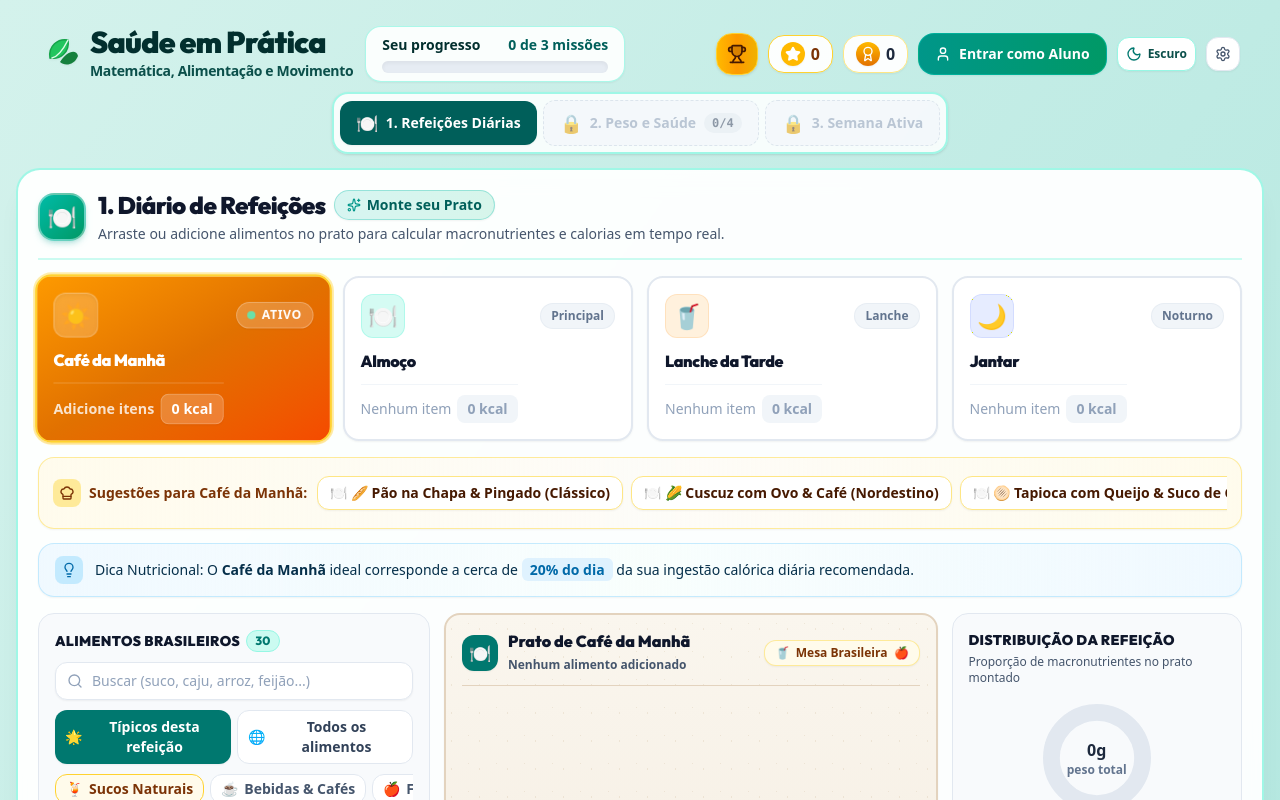
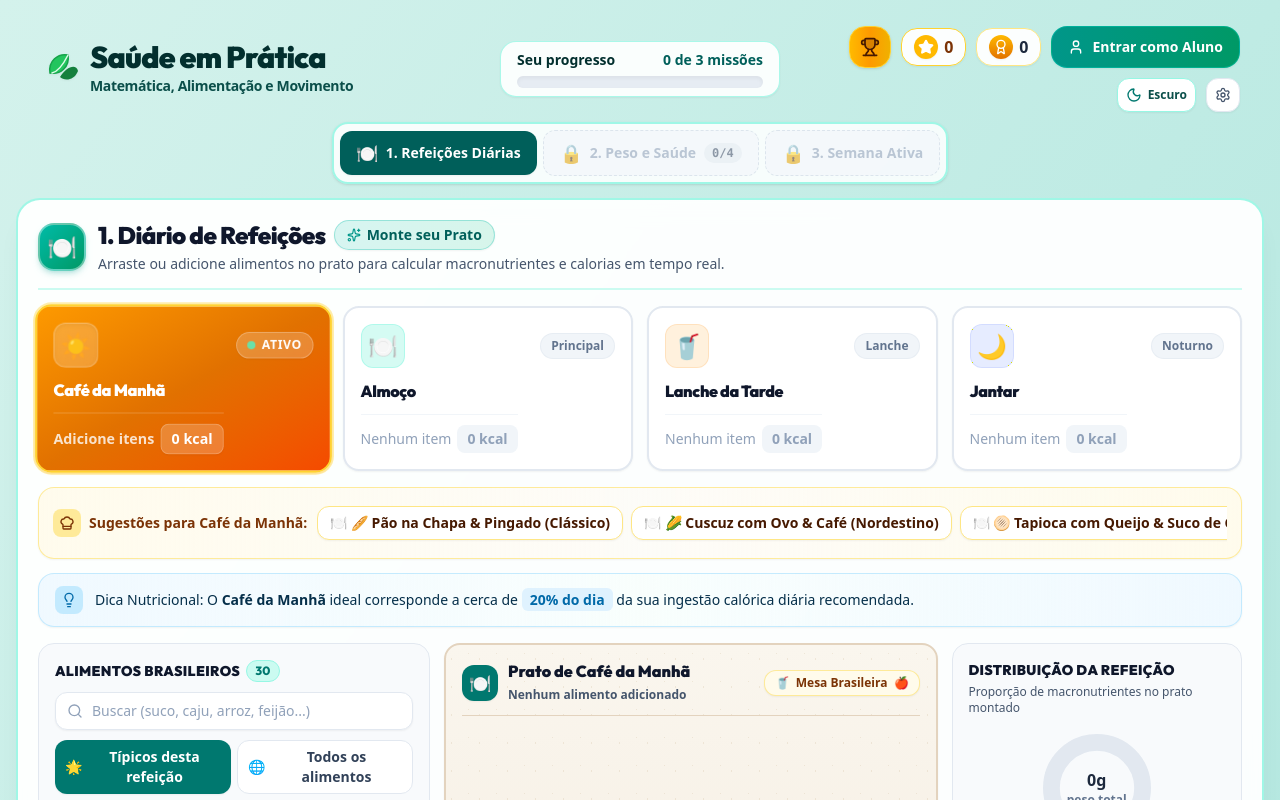
Before and after one commit to profjackison-debug/Saude-em-Pratica, a React (Vite) app: page / in a window 1280 px wide. Shown: the top 800 px of the page. Built offline with nearby package versions, Linux system fonts and the light colour scheme.

Commit message:
feat: add HeaderBar component with progress tracking, gamification stats, and profile management

```diff
--- a/src/components/HeaderBar.tsx
+++ b/src/components/HeaderBar.tsx
@@ -47,8 +47,8 @@ export const HeaderBar: React.FC<HeaderBarProps> = ({
   return (
     <header className="w-full bg-transparent px-3 sm:px-6 py-2.5 z-30">
       <div className="max-w-[1440px] mx-auto flex flex-col lg:flex-row items-center justify-between gap-3">
-        {/* Left: Logo with Leaves & Speech Bubble */}
-        <div className="flex items-center gap-3 w-full lg:w-auto justify-between lg:justify-start">
+        {/* Left: Logo with Leaves */}
+        <div className="flex items-center gap-3 w-full lg:w-auto lg:flex-1 justify-between lg:justify-start">
           <div className="flex items-center gap-2">
             {/* Logo Graphic with 2 Sprouting Green Leaves */}
             <div className="relative flex items-center">
@@ -94,24 +94,6 @@ export const HeaderBar: React.FC<HeaderBarProps> = ({
             </div>
           </div>
 
-          {/* Progress Bar Pill: "Seu progresso" (in place of speech bubble) */}
-          <div className="flex items-center gap-3 bg-white/90 dark:bg-[#0f1b33]/90 border border-teal-200/80 dark:border-blue-700/80 px-4 py-2 rounded-2xl shadow-xs w-full sm:w-auto min-w-[220px] sm:min-w-[260px]">
-            <div className="flex-1">
-              <div className="flex justify-between items-center mb-1.5">
-                <span className="font-black text-teal-950 dark:text-blue-100 text-xs sm:text-sm">Seu progresso</span>
-                <span className="font-bold text-teal-800 dark:text-blue-300 text-xs sm:text-sm">
-                  {solvedCount} de {totalMissionsCount} missões
-                </span>
-              </div>
-              <div className="w-full h-3 bg-slate-200/80 dark:bg-slate-800 rounded-full overflow-hidden p-0.5 shadow-inner">
-                <div
-                  className="h-full bg-gradient-to-r from-emerald-400 via-teal-400 to-emerald-500 dark:from-blue-500 dark:via-sky-400 dark:to-blue-600 rounded-full transition-all duration-500 shadow-xs"
-                  style={{ width: `${progressPercent}%` }}
-                />
-              </div>
-            </div>
-          </div>
-
           {/* Mobile settings button */}
           <div className="flex items-center gap-1.5 lg:hidden">
             {onToggleTheme && (
@@ -143,8 +125,28 @@ export const HeaderBar: React.FC<HeaderBarProps> = ({
           </div>
         </div>
 
+        {/* Center: "Seu progresso" (Green Progress Bar Pill) */}
+        <div className="flex items-center justify-center w-full lg:w-auto">
+          <div className="flex items-center gap-3 bg-white/90 dark:bg-[#0f1b33]/90 border border-teal-200/80 dark:border-blue-700/80 px-4 py-2 rounded-2xl shadow-xs w-full sm:w-auto min-w-[260px] sm:min-w-[280px]">
+            <div className="flex-1">
+              <div className="flex justify-between items-center mb-1.5">
+                <span className="font-black text-teal-950 dark:text-blue-100 text-xs sm:text-sm">Seu progresso</span>
+                <span className="font-bold text-teal-800 dark:text-blue-300 text-xs sm:text-sm">
+                  {solvedCount} de {totalMissionsCount} missões
+                </span>
+              </div>
+              <div className="w-full h-3 bg-slate-200/80 dark:bg-slate-800 rounded-full overflow-hidden p-0.5 shadow-inner">
+                <div
+                  className="h-full bg-gradient-to-r from-emerald-400 via-teal-400 to-emerald-500 dark:from-blue-500 dark:via-sky-400 dark:to-blue-600 rounded-full transition-all duration-500 shadow-xs"
+                  style={{ width: `${progressPercent}%` }}
+                />
+              </div>
+            </div>
+          </div>
+        </div>
+
         {/* Right: Gamification Badges, Ranking Button & Student Profile Pill */}
-        <div className="flex items-center gap-2.5 w-full lg:w-auto justify-end flex-wrap">
+        <div className="flex items-center gap-2.5 w-full lg:w-auto lg:flex-1 justify-center lg:justify-end flex-wrap">
           {/* Ranking Button with Golden Trophy */}
           {onOpenRank && (
             <button
```
